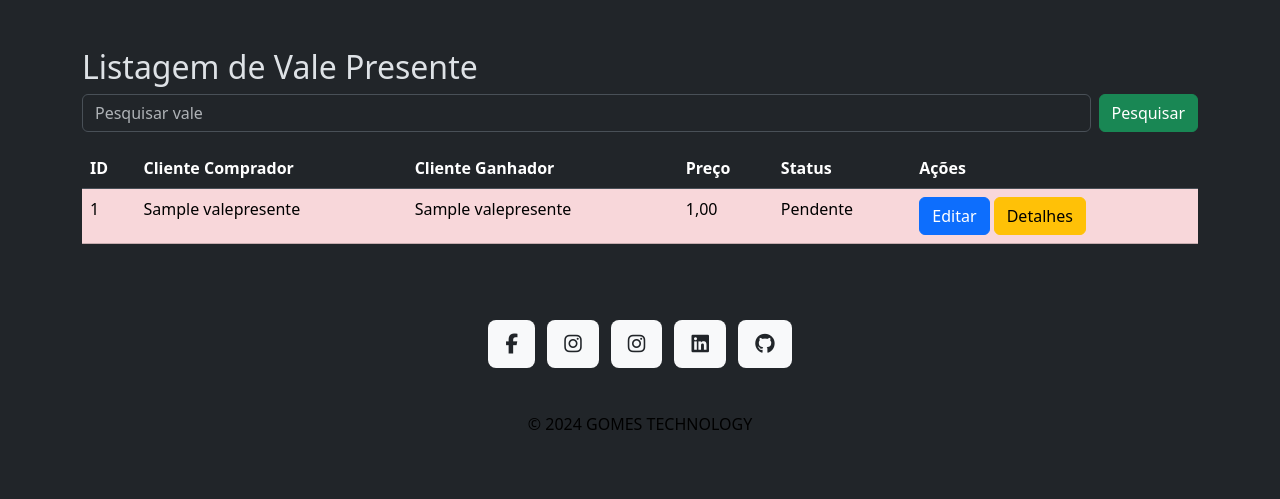
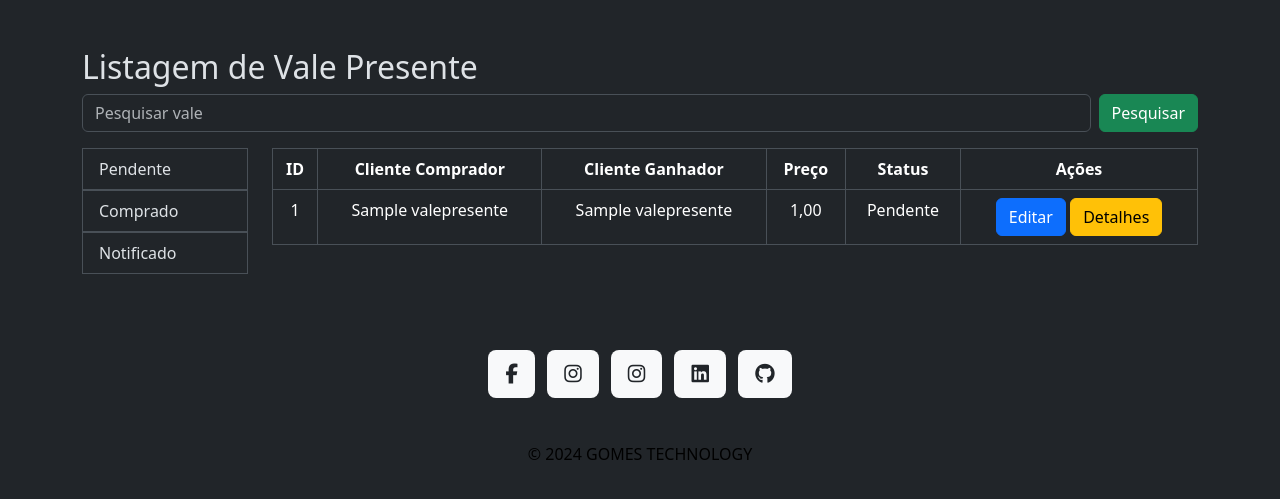
Before and after one commit to GomesMilla/ControleEstoque, a Django app: page /core/listar_vale_presente/ in a window 1280 px wide. Shown: the part 67-566 px from the top of the page. Run offline with Django 5.2, Linux system fonts and the light colour scheme; the visitor is signed in with stand-in values (Sample User, id 1); tables that the repository leaves empty hold one stand-in row (values such as "Sample post"); some libraries are stand-ins or nearby versions.

Commit message:
:tada: Primeito commit

```diff
--- a/apps/core/views.py
+++ b/apps/core/views.py
@@ -601,12 +601,13 @@ class ValePresenteList(LoginRequiredMixin, ListView):
         if self.request.user.is_superuser:
             queryset = ValePresente.objects.all()
         else:
-            queryset = ValePresente.objects.filter(empresa=self.request.user.empresa)
+            queryset = ValePresente.objects.filter(empresa=self.request.user.empresa, status='pendente')
 
         if query:
             queryset = queryset.filter(
                 Q(cliente_nome__icontains=query) |
-                Q(cliente_ganhador_nome__icontains=query)
+                Q(cliente_ganhador_nome__icontains=query) &
+                Q(empresa=self.request.user.empresa)
             )
 
         return queryset
--- a/static/css/styles.css
+++ b/static/css/styles.css
@@ -16,3 +16,7 @@ line-height: 28px;
     font-size: 12px !important;
     color: #dc3545 !important;
 }
+a{
+    color: rgba(var(--bs-link-color-rgb), var(--bs-link-opacity, 1));
+    text-decoration: none;
+}
--- a/templates/core/valepresente/listar.html
+++ b/templates/core/valepresente/listar.html
@@ -1,6 +1,13 @@
 {% extends "base/index.html" %}
 {% load static bootstrap %}
 {% block conteudo %}
+
+    <style>
+        a{
+            color: rgba(var(--bs-link-color-rgb), var(--bs-link-opacity, 1));
+            text-decoration: none;
+        }
+    </style>
 
     <div class="container mt-5">
         <h2>Listagem de Vale Presente</h2>
@@ -11,7 +18,16 @@
             </form>
         </div>
         {% if vales %}
-            <table class="table table-hover">
+            <div class="row">
+                <div class="col-md-2">
+                    <ul class="list-group">
+                        <a href="{% url 'filtrar_pedidos' 'pendente' %}"><li class="list-group-item list-group-item-action">Pendente</li></a>
+                        <a href="{% url 'filtrar_pedidos' 'comprado' %}"><li class="list-group-item list-group-item-action">Comprado</li></a>
+                        <a href="{% url 'filtrar_pedidos' 'notificado' %}"><li class="list-group-item list-group-item-action">Notificado</li></a>
+                    </ul>
+                </div>
+                <div class="col-md-10">
+                    <table class="table table-hover table-bordered text-center">
                         <thead>
                             <tr>
                                 <th>ID</th>
@@ -24,7 +40,7 @@
                         </thead>
                         <tbody>
                             {% for vale in vales %}
-                    <tr {% if vale.status == 'pendente' %}class="table-danger"{% endif %}>
+                            <tr>
                                 <td>{{ vale.id }}</td>
                                 {% if vale.cliente_nome %}
                                     <td>{{ vale.cliente_nome }}</td>
@@ -91,6 +107,8 @@
                             {% endfor %}
                         </tbody>
                     </table>
+                </div>
+            </div>
         {% else %}
             <div class="alert alert-danger" role="alert">
                 Não há vale presente cadastrado.
```
Also changed, not shown: requirements.txt (+16 -0 lines), 1 other file. Lines whose indentation alone changed are shown as unchanged.
